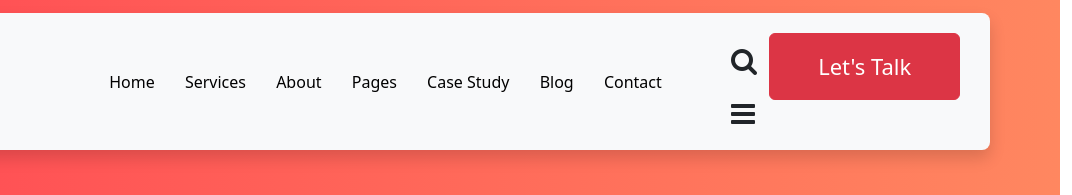
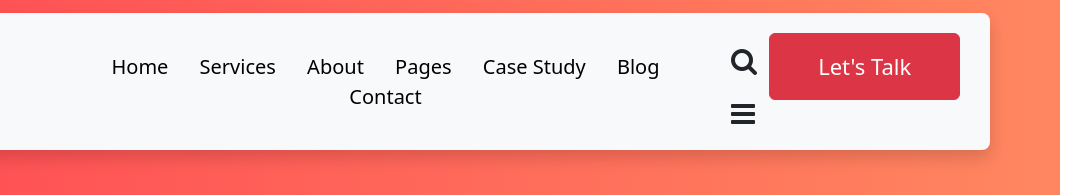
Before and after one commit to vandna-sharma/bootstrap_project, a plain HTML site: page index.html in a window 1280 px wide. Shown: the part 59-254 px from the top of the page, 208-1280 px from the left. Drawn offline with Linux system fonts and the light colour scheme.

Commit message:
final commit

```diff
--- a/index.html
+++ b/index.html
@@ -49,8 +49,8 @@
 
                             </div>
                             <div class="col-md-7 ">
-                                <div class="row">
-                                    <div class="col text-center">
+                                <div class="row ">
+                                    <div class="col text-center text-dark fs-5 ">
                             <a href="" >Home</a>
                             <a href="" >Services</a>
                             <a href="" >About</a>
```
Also changed, not shown: assets/css/style.css (line endings or trailing spaces).
